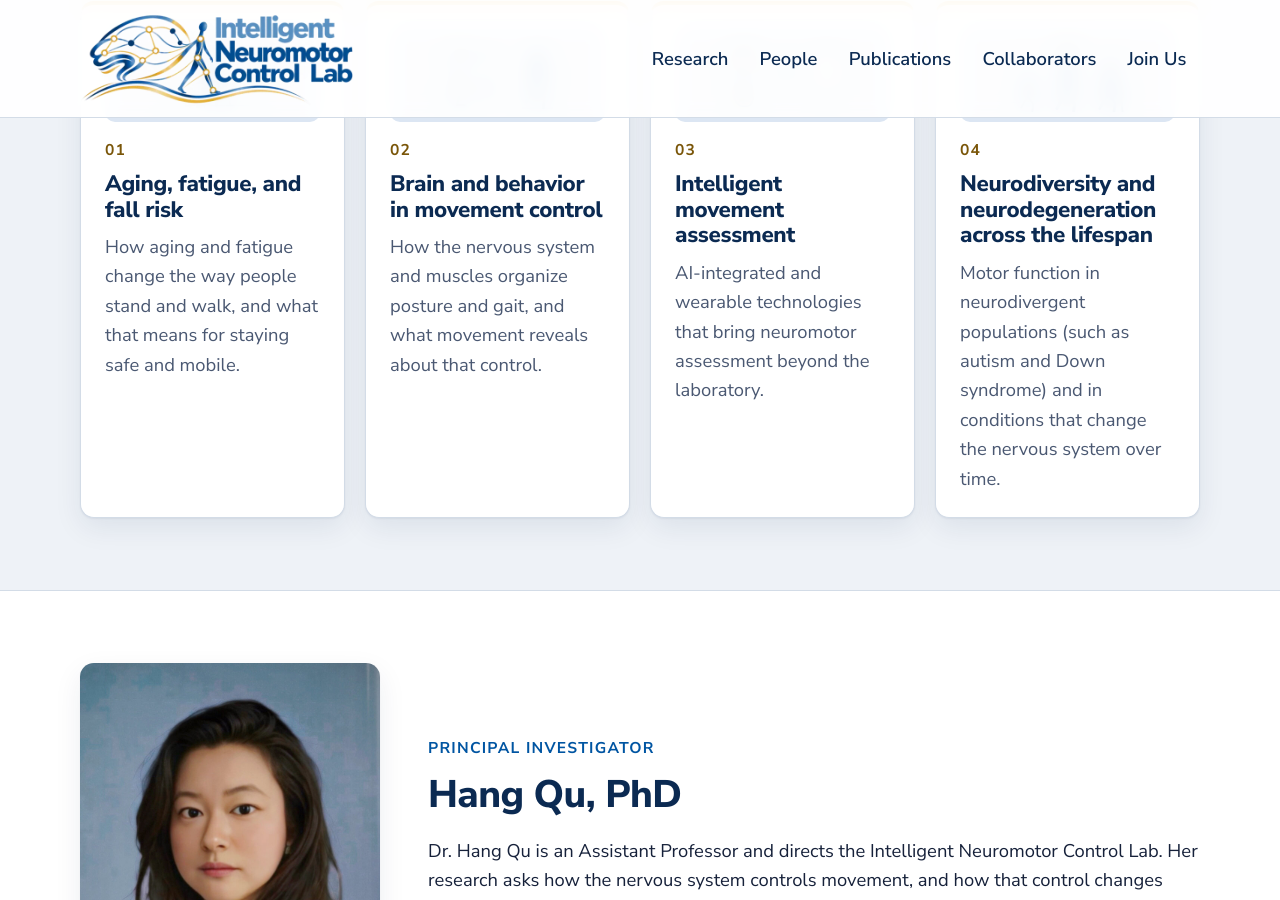
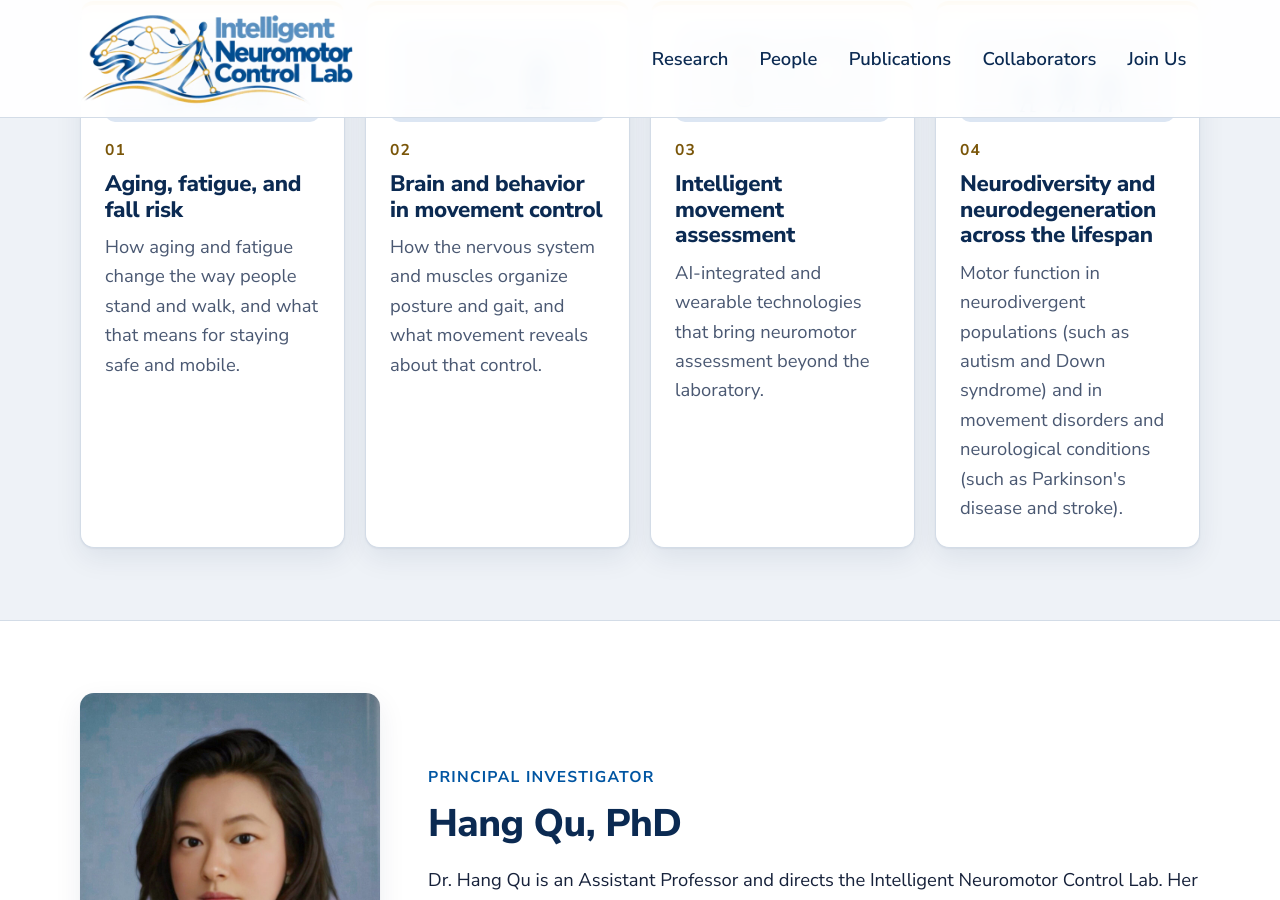
Before and after one commit to incLab-sjsu/inclab-sjsu.github.io, a Jekyll site: the page built from index.html, in a window 1280 px wide and 900 px high, scrolled down 1200 px. Built offline with Jekyll 4.4.1, drawn with Linux system fonts in a browser that asks for light colours.

Commit message:
Illustrations: mental fatigue, physical fatigue, and fall scenes; no text labels; solid figures. Theme 4 adds movement disorders and stroke
Co-Authored-By: Claude Fable 5.1 <noreply@anthropic.com>
Claude-Session: https://claude.ai/code/session_01NC87yMo4KF9PtoiKQz5QsG

```diff
--- a/_data/research.yml
+++ b/_data/research.yml
@@ -32,7 +32,7 @@
 - id: neurodiversity-neurodegeneration
   image: /assets/img/research/neurodiversity-neurodegeneration.svg
   title: Neurodiversity and neurodegeneration across the lifespan
-  summary: Motor function in neurodivergent populations (such as autism and Down syndrome) and in conditions that change the nervous system over time.
+  summary: Motor function in neurodivergent populations (such as autism and Down syndrome) and in movement disorders and neurological conditions (such as Parkinson's disease and stroke).
   details:
     - >-
       A growing direction for the lab, building on Dr. Qu's postdoctoral work, toward understanding neuromotor
```
Also changed, not shown: assets/img/research/aging-fatigue.svg, assets/img/research/brain-movement.svg, assets/img/research/neurodiversity-neurodegeneration.svg.
